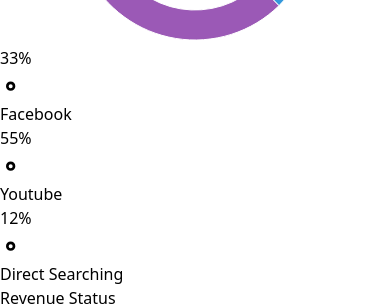
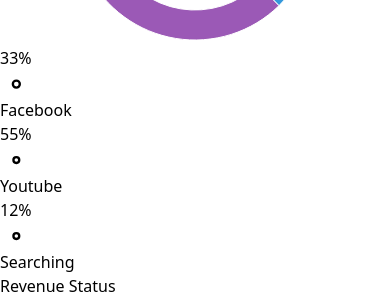
Before and after one commit to rakibul12212/Dashboard, a React (Vite) app: page / in a window 390 px wide. Shown: the part 2112-2418 px from the top of the page. Built offline with nearby package versions, Linux system fonts and the light colour scheme.

Commit message:
responsive v1.4

```diff
--- a/src/App.jsx
+++ b/src/App.jsx
@@ -3,7 +3,7 @@
 
 function App() {
   return (
-    <div>
+    <div className="mx-auto max-w-[1520px] ">
       <MainLayout />
     </div>
   );
--- a/src/Page/Home/Dashboard/DashboardAreaChartSection.jsx
+++ b/src/Page/Home/Dashboard/DashboardAreaChartSection.jsx
@@ -37,7 +37,7 @@
         </div>
       </div>
 
-      <div className=" h-full">
+      <div>
         <Chart />
       </div>
     </div>
--- a/src/Page/Home/Dashboard/DashboardOverviewSection.jsx
+++ b/src/Page/Home/Dashboard/DashboardOverviewSection.jsx
@@ -2,7 +2,7 @@
 
 const DashboardOverviewSection = () => {
   return (
-    <div className=" bg-slate-700 px-6 lg:px-10 py-6">
+    <div className="bg-slate-700 px-8 lg:px-5 py-6 sm:col-span-1">
       <div className="pb-6 lg:pb-6">
         <p className="text-xl lg:text-2xl font-bold">Dashboard</p>
         <p className="text-xs lg:text-sm">Overview of Latest Month</p>
--- a/src/Page/Home/Dashboard/DashboardTrafficSection.jsx
+++ b/src/Page/Home/Dashboard/DashboardTrafficSection.jsx
@@ -11,25 +11,25 @@
 
         <Pies />
 
-        <div className="flex flex-row md:flex-row justify-center items-center gap-y-4 md:gap-y-0 md:gap-x-8 mt-6">
+        <div className="flex flex-row md:flex-row justify-center items-center gap-y-4 md:gap-y-0 md:gap-x-4 mt-6">
           <div className="text-center">
             <p className="text-2xl md:text-4xl font-bold text-white">33%</p>
             <div className="flex justify-center items-center mt-2">
               <svg
                 xmlns="http://www.w3.org/2000/svg"
-                width="32"
-                height="32"
+                width="28"
+                height="28"
                 viewBox="0 0 24 24"
                 fill="none"
                 stroke="currentColor"
-                strokeWidth="5"
+                strokeWidth="6"
                 strokeLinecap="round"
                 strokeLinejoin="round"
                 className="lucide lucide-dot text-purple-400"
               >
-                <circle cx="8" cy="12.1" r="1" />
+                <circle cx="14" cy="12.1" r="1" />
               </svg>
-              <p className="text-sm text-white ml-2">Facebook</p>
+              <p className="text-sm text-white ml-1">Facebook</p>
             </div>
           </div>
           <div className="text-center">
@@ -37,19 +37,19 @@
             <div className="flex justify-center items-center mt-2">
               <svg
                 xmlns="http://www.w3.org/2000/svg"
-                width="32"
-                height="32"
+                width="28"
+                height="28"
                 viewBox="0 0 24 24"
                 fill="none"
                 stroke="currentColor"
                 strokeWidth="5"
                 strokeLinecap="round"
                 strokeLinejoin="round"
-                className="lucide lucide-dot text-red-400"
+                className="lucide lucide-dot text-red-600"
               >
-                <circle cx="8" cy="12.1" r="1" />
+                <circle cx="14" cy="12.1" r="1" />
               </svg>
-              <p className="text-sm text-white ml-2">Youtube</p>
+              <p className="text-sm text-white ml-1">Youtube</p>
             </div>
           </div>
           <div className="text-center">
@@ -57,19 +57,19 @@
             <div className="flex justify-center items-center mt-2">
               <svg
                 xmlns="http://www.w3.org/2000/svg"
-                width="32"
-                height="32"
+                width="28"
+                height="28"
                 viewBox="0 0 24 24"
                 fill="none"
                 stroke="currentColor"
                 strokeWidth="5"
                 strokeLinecap="round"
                 strokeLinejoin="round"
-                className="lucide lucide-dot text-green-400"
+                className="lucide lucide-dot text-sky-500"
               >
-                <circle cx="8" cy="12.1" r="1" />
+                <circle cx="14" cy="12.1" r="1" />
               </svg>
-              <p className="text-sm text-white ml-2">Direct Searching</p>
+              <p className="text-sm text-white ml-1">Searching</p>
             </div>
           </div>
         </div>
--- a/src/Page/Home/OrderStatus/OrderStatus.jsx
+++ b/src/Page/Home/OrderStatus/OrderStatus.jsx
@@ -1,6 +1,5 @@
 import React from "react";
 import {
-  FaAlignRight,
   FaArrowLeft,
   FaArrowRight,
   FaClock,
```
